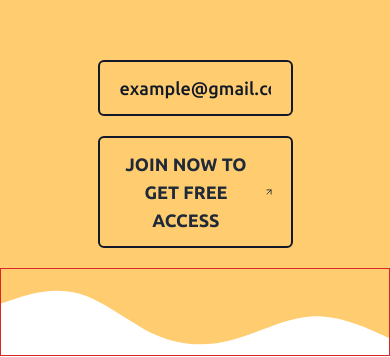
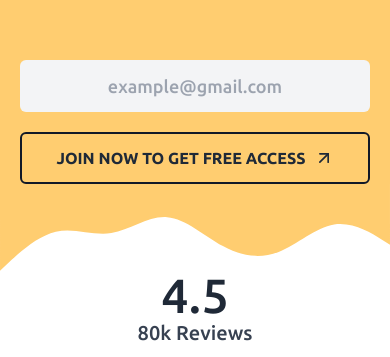
Before and after one commit to ThisIsKhalid/interview-prep-client, a React (Create React App) app: page / in a window 390 px wide. Shown: the part 510-867 px from the top of the page. Built offline with nearby package versions, Linux system fonts and the light colour scheme; no server answers; the HTML template or start-up script is replaced by a standard one.

Commit message:
update login and signup btn

```diff
--- a/src/pages/Home/TopBanner.jsx
+++ b/src/pages/Home/TopBanner.jsx
@@ -24,14 +24,14 @@ const TopBanner = () => {
           {/* <div className="lg:w-3/4 w-full mx-auto">
             <Lottie animationData={onlinePrep} loop={true} />
           </div> */}
-          <div className="flex flex-col items-center justify-center mt-14 pb-5">
+          <div className="flex flex-col items-center justify-center mt-14 px-5">
             <input
-              className="w-1/2 bg-[#FFCD70] py-3 px-5 rounded-md text-lg border-2 border-gray-900 focus:border-gray-800 focus:outline-none focus:bg-gray-800 text-gray-900 font-medium focus:text-gray-200 transition-colors duration-300 placeholder:text-gray-900 placeholder:font-medium placeholder:text-center text-center focus:placeholder:text-transparent"
+              className="lg:w-1/2 w-full bg-gray-100 py-3 px-5 rounded-md text-lg focus:outline-none focus:bg-gray-800 text-gray-900 font-medium focus:text-[#FFCD70] transition-colors duration-300 placeholder:text-gray-400 placeholder:font-medium placeholder:text-center text-center focus:placeholder:text-transparent"
               type="email"
               required
               placeholder="example@gmail.com"
             />
-            <button className="w-1/2 flex items-center justify-center gap-2 text-lg font-semibold border-2 border-gray-900 px-4 py-3 rounded-md  hover:bg-gray-800 hover:text-[#FFCD70] transition-colors delay-75 duration-300 uppercase mt-5">
+            <button className="lg:w-1/2 w-full flex items-center justify-center gap-2 lg:text-lg text-base font-semibold border-2 border-gray-900 px-4 py-3 rounded-md  hover:bg-gray-800 hover:text-[#FFCD70] transition-colors delay-75 duration-300 uppercase mt-5">
               Join Now to get free access <FiArrowUpRight className="text-xl" />
             </button>
           </div>
@@ -39,12 +39,13 @@ const TopBanner = () => {
       </section>
 
       {/* border wave shape */}
-      <div className="border border-red-600">
+      {/* #FFCD70 */}
+      <div className="">
         <svg xmlns="http://www.w3.org/2000/svg" viewBox="0 0 1440 320">
           <path
             fill="#FFCD70"
             fill-opacity="1"
-            d="M0,128L48,112C96,96,192,64,288,90.7C384,117,480,203,576,245.3C672,288,768,288,864,261.3C960,235,1056,181,1152,176C1248,171,1344,213,1392,234.7L1440,256L1440,0L1392,0C1344,0,1248,0,1152,0C1056,0,960,0,864,0C768,0,672,0,576,0C480,0,384,0,288,0C192,0,96,0,48,0L0,0Z"
+            d="M0,320L34.3,288C68.6,256,137,192,206,176C274.3,160,343,192,411,181.3C480,171,549,117,617,122.7C685.7,128,754,192,823,229.3C891.4,267,960,277,1029,250.7C1097.1,224,1166,160,1234,149.3C1302.9,139,1371,181,1406,202.7L1440,224L1440,0L1405.7,0C1371.4,0,1303,0,1234,0C1165.7,0,1097,0,1029,0C960,0,891,0,823,0C754.3,0,686,0,617,0C548.6,0,480,0,411,0C342.9,0,274,0,206,0C137.1,0,69,0,34,0L0,0Z"
           ></path>
         </svg>
       </div>
--- a/src/pages/SignIn/LogIn.js
+++ b/src/pages/SignIn/LogIn.js
@@ -5,7 +5,7 @@ import signinImg from "../../assets/images/Sign in.svg";
 
 const LogIn = () => {
     return (
-      <div className="flex lg:flex-row flex-col items-center justify-evenly py-10 mx-5 md:mx-0">
+      <div className="flex lg:flex-row flex-col items-center justify-evenly py-20 mx-5 md:mx-0">
         <div className="lg:w-1/2 md:w-3/4 w-full">
           <img className="w-3/4 mx-auto" src={signinImg} alt="" />
         </div>
@@ -41,7 +41,7 @@ const LogIn = () => {
                 className="w-full px-4 py-3 rounded-md text-gray-800 text-lg"
               />
             </div>
-            <button className="block w-full p-3 text-center rounded-sm text-gray-900 bg-violet-400 hover:bg-violet-600">
+            <button className="block w-full p-3 text-center rounded-md text-gray-900 hover:text-[#FFCD70] hover:bg-gray-800 bg-[#FFCD70] uppercase font-medium transition-colors delay-75 duration-300">
               Sign IN
             </button>
           </form>
--- a/src/pages/SignIn/SignUp.js
+++ b/src/pages/SignIn/SignUp.js
@@ -5,7 +5,7 @@ import signupImg from '../../assets/images/Sign up-bro.svg'
 
 const SignUp = () => {
     return (
-      <div className="flex lg:flex-row flex-col items-center justify-evenly py-10 mx-5 md:mx-0">
+      <div className="flex lg:flex-row flex-col items-center justify-evenly py-20 mx-5 md:mx-0">
         <div className="lg:w-1/2 md:w-3/4 w-full">
           <img className="w-3/4 mx-auto" src={signupImg} alt="" />
         </div>
@@ -65,7 +65,7 @@ const SignUp = () => {
                 className="w-full px-4 py-3 rounded-md text-gray-800 text-lg"
               />
             </div>
-            <button className="block w-full p-3 text-center rounded-sm text-gray-900 bg-violet-400 hover:bg-violet-600">
+            <button className="block w-full p-3 text-center rounded-md text-gray-900 hover:text-[#FFCD70] hover:bg-gray-800 bg-[#FFCD70] uppercase font-medium transition-colors delay-75 duration-300">
               Sign UP
             </button>
           </form>
```
